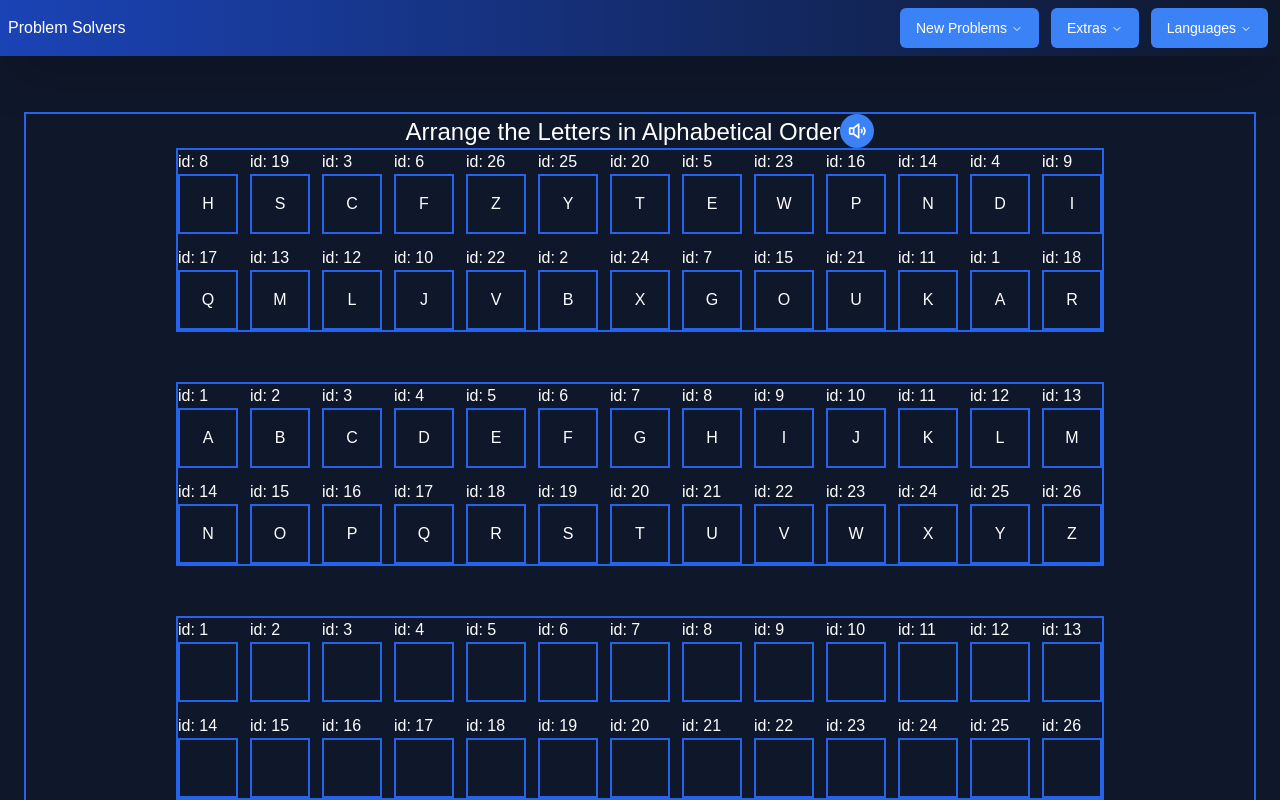
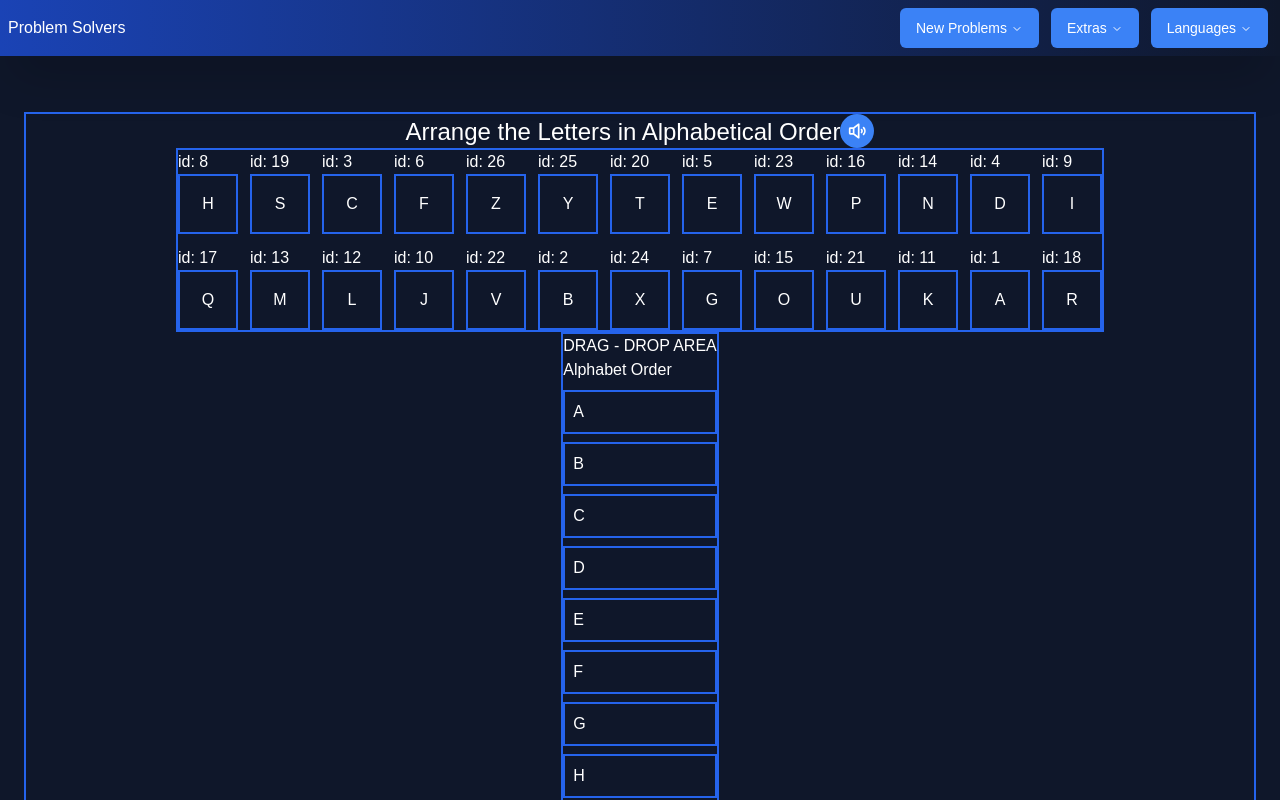
Before and after one commit to bartswierz/learning-game, a React (Vite) app: page /alphabetical-order in a window 1280 px wide. Shown: the top 800 px of the page. Built offline with nearby package versions, Linux system fonts and the light colour scheme; a web font is replaced by a local one.

Commit message:
fixed drag and drop bug not correctly updating once item is dragged in a different position

```diff
--- a/src/components/ui/AlphabeticalOrder/AlphabeticalOrder.tsx
+++ b/src/components/ui/AlphabeticalOrder/AlphabeticalOrder.tsx
@@ -83,18 +83,18 @@ const AlphabeticalOrder = () => {
       </h2>
       <div className="flex flex-col gap-[50px]">
         <AlphabetGrid isShuffled />
-        <AlphabetGrid />
-        <AlphabetGrid isEmpty />
+        {/* <AlphabetGrid /> */}
+        {/* <AlphabetGrid isEmpty /> */}
       </div>
       <div className="bb">
         <h2>DRAG - DROP AREA</h2>
         <div>
           <DragDropContext onDragEnd={handleDragEnd}>
-            <h1>Todo App</h1>
+            <h1>Alphabet Order</h1>
             <Droppable droppableId="AlphabetOrder">
               {(droppableProvider) => (
                 <ul ref={droppableProvider.innerRef} {...droppableProvider.droppableProps}>
-                  {initialStateAlphabetOrder.map((item, index) => (
+                  {alphabetOrder.map((item, index) => (
                     <Draggable index={index} key={item.id} draggableId={`${item.id}`}>
                       {(draggableProvider) => (
                         <li
```
